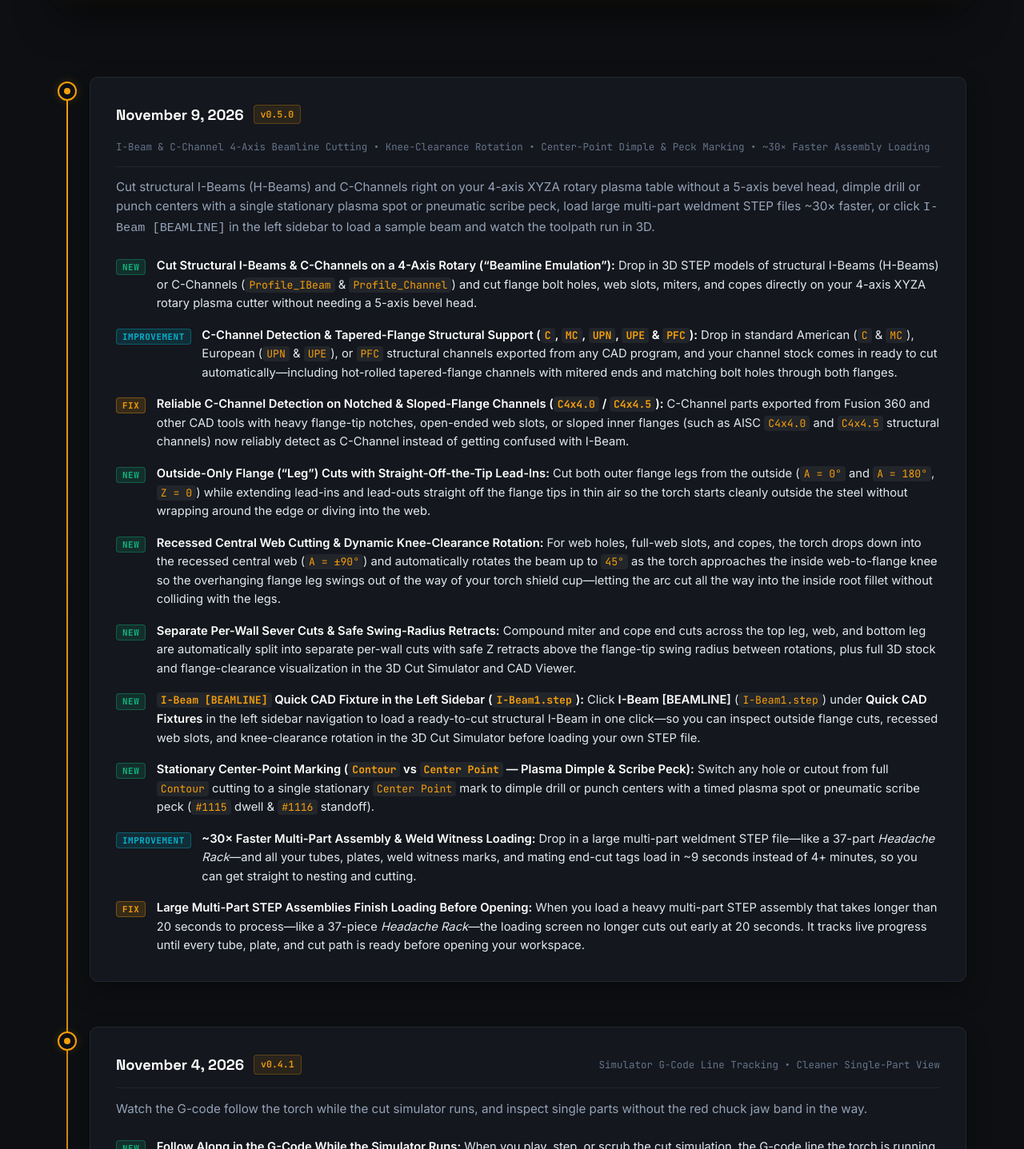
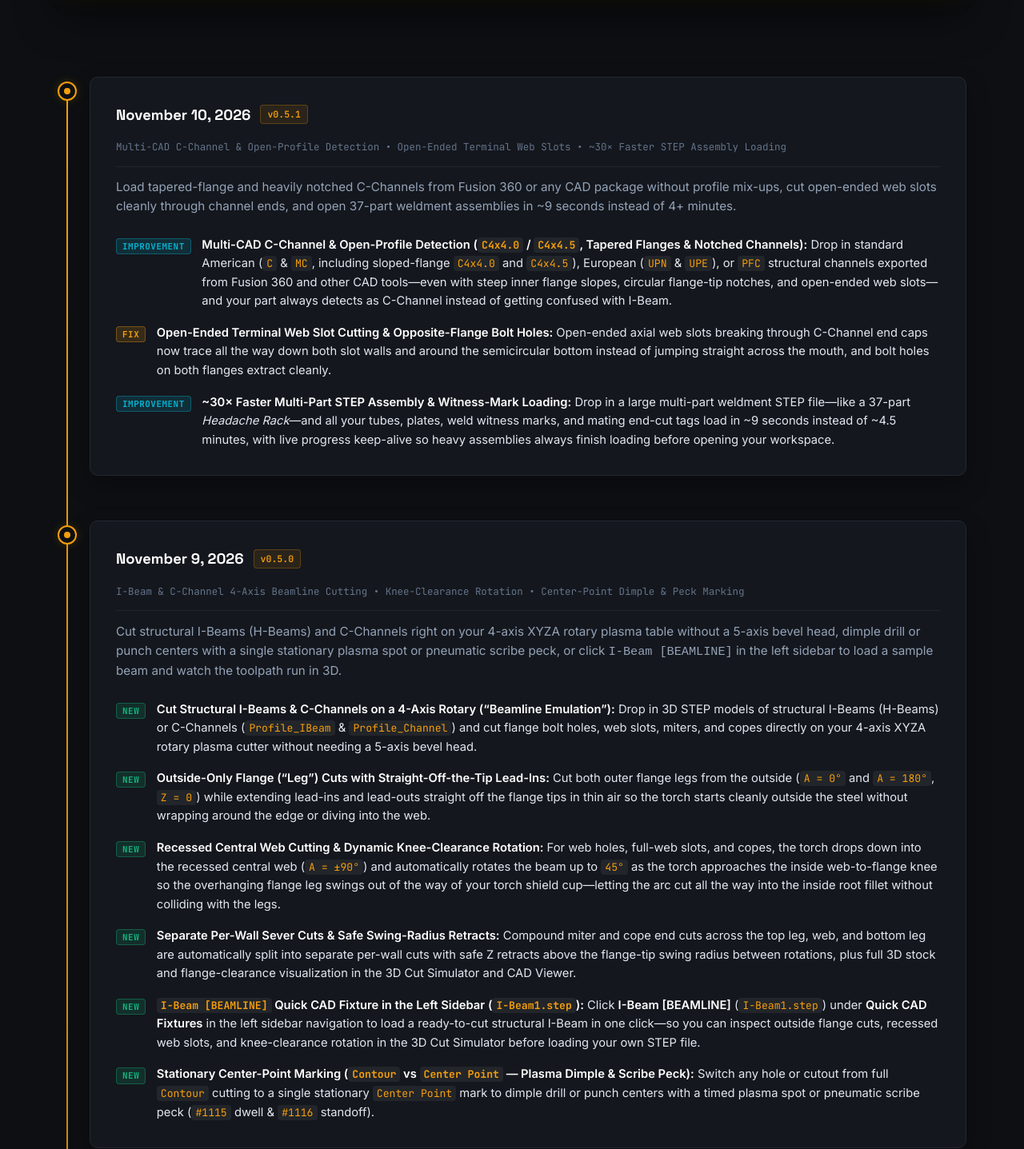
Before and after one commit to nicolai86/pipe-landing, a plain HTML site: page changelog.html in a window 1280 px wide. Shown: the part 1363-2800 px from the top of the page at 80% size. Drawn offline with Linux system fonts and the light colour scheme.

Commit message:
docs(release): v0.5.1 multi-CAD C-Channel detection, open-ended terminal web slots, and 30x assembly speedup

```diff
--- a/changelog.html
+++ b/changelog.html
@@ -758,7 +758,7 @@
     <nav>
       <a href="index.html" class="brand">
         <span>RotaryCAM</span>
-        <span class="brand-tag">v0.5.0-BETA</span>
+        <span class="brand-tag">v0.5.1-BETA</span>
       </a>
       <div class="nav-links">
         <a href="index.html">Overview</a>
@@ -963,6 +963,45 @@
     <div class="timeline-wrap">
 
       <!-- ================================================================
+           RELEASE: November 10, 2026 (v0.5.1)
+           ================================================================ -->
+      <article class="release-entry" id="v0.5.1">
+        <div class="release-marker"></div>
+        <div class="release-card">
+          <div class="release-meta">
+            <div class="release-date-wrap">
+              <span class="release-date">November 10, 2026</span>
+              <span class="release-version-pill">v0.5.1</span>
+            </div>
+            <span class="mono" style="font-size: 0.78rem; color: var(--text-dim);">Multi-CAD C-Channel &amp; Open-Profile Detection &bull; Open-Ended Terminal Web Slots &bull; ~30&times; Faster STEP Assembly Loading</span>
+          </div>
+          <p class="release-summary">
+            Load tapered-flange and heavily notched C-Channels from Fusion 360 or any CAD package without profile mix-ups, cut open-ended web slots cleanly through channel ends, and open 37-part weldment assemblies in ~9 seconds instead of 4+ minutes.
+          </p>
+          <ul class="change-list">
+            <li class="change-item">
+              <span class="badge-tag badge-improvement">IMPROVEMENT</span>
+              <div class="change-content">
+                <strong>Multi-CAD C-Channel &amp; Open-Profile Detection (<code>C4x4.0</code> / <code>C4x4.5</code>, Tapered Flanges &amp; Notched Channels):</strong> Drop in standard American (<code>C</code> &amp; <code>MC</code>, including sloped-flange <code>C4x4.0</code> and <code>C4x4.5</code>), European (<code>UPN</code> &amp; <code>UPE</code>), or <code>PFC</code> structural channels exported from Fusion 360 and other CAD tools&mdash;even with steep inner flange slopes, circular flange-tip notches, and open-ended web slots&mdash;and your part always detects as C-Channel instead of getting confused with I-Beam.
+              </div>
+            </li>
+            <li class="change-item">
+              <span class="badge-tag badge-fix">FIX</span>
+              <div class="change-content">
+                <strong>Open-Ended Terminal Web Slot Cutting &amp; Opposite-Flange Bolt Holes:</strong> Open-ended axial web slots breaking through C-Channel end caps now trace all the way down both slot walls and around the semicircular bottom instead of jumping straight across the mouth, and bolt holes on both flanges extract cleanly.
+              </div>
+            </li>
+            <li class="change-item">
+              <span class="badge-tag badge-improvement">IMPROVEMENT</span>
+              <div class="change-content">
+                <strong>~30&times; Faster Multi-Part STEP Assembly &amp; Witness-Mark Loading:</strong> Drop in a large multi-part weldment STEP file&mdash;like a 37-part <em>Headache Rack</em>&mdash;and all your tubes, plates, weld witness marks, and mating end-cut tags load in ~9 seconds instead of ~4.5 minutes, with live progress keep-alive so heavy assemblies always finish loading before opening your workspace.
+              </div>
+            </li>
+          </ul>
+        </div>
+      </article>
+
+      <!-- ================================================================
            RELEASE: November 9, 2026 (v0.5.0)
            ================================================================ -->
       <article class="release-entry" id="v0.5.0">
@@ -973,10 +1012,10 @@
               <span class="release-date">November 9, 2026</span>
               <span class="release-version-pill">v0.5.0</span>
             </div>
-            <span class="mono" style="font-size: 0.78rem; color: var(--text-dim);">I-Beam &amp; C-Channel 4-Axis Beamline Cutting &bull; Knee-Clearance Rotation &bull; Center-Point Dimple &amp; Peck Marking &bull; ~30&times; Faster Assembly Loading</span>
+            <span class="mono" style="font-size: 0.78rem; color: var(--text-dim);">I-Beam &amp; C-Channel 4-Axis Beamline Cutting &bull; Knee-Clearance Rotation &bull; Center-Point Dimple &amp; Peck Marking</span>
           </div>
           <p class="release-summary">
-            Cut structural I-Beams (H-Beams) and C-Channels right on your 4-axis XYZA rotary plasma table without a 5-axis bevel head, dimple drill or punch centers with a single stationary plasma spot or pneumatic scribe peck, load large multi-part weldment STEP files ~30&times; faster, or click <code>I-Beam [BEAMLINE]</code> in the left sidebar to load a sample beam and watch the toolpath run in 3D.
+            Cut structural I-Beams (H-Beams) and C-Channels right on your 4-axis XYZA rotary plasma table without a 5-axis bevel head, dimple drill or punch centers with a single stationary plasma spot or pneumatic scribe peck, or click <code>I-Beam [BEAMLINE]</code> in the left sidebar to load a sample beam and watch the toolpath run in 3D.
           </p>
           <ul class="change-list">
             <li class="change-item">
@@ -986,18 +1025,6 @@
               </div>
             </li>
             <li class="change-item">
-              <span class="badge-tag badge-improvement">IMPROVEMENT</span>
-              <div class="change-content">
-                <strong>C-Channel Detection &amp; Tapered-Flange Structural Support (<code>C</code>, <code>MC</code>, <code>UPN</code>, <code>UPE</code> &amp; <code>PFC</code>):</strong> Drop in standard American (<code>C</code> &amp; <code>MC</code>), European (<code>UPN</code> &amp; <code>UPE</code>), or <code>PFC</code> structural channels exported from any CAD program, and your channel stock comes in ready to cut automatically&mdash;including hot-rolled tapered-flange channels with mitered ends and matching bolt holes through both flanges.
-              </div>
-            </li>
-            <li class="change-item">
-              <span class="badge-tag badge-fix">FIX</span>
-              <div class="change-content">
-                <strong>Reliable C-Channel Detection on Notched &amp; Sloped-Flange Channels (<code>C4x4.0</code> / <code>C4x4.5</code>):</strong> C-Channel parts exported from Fusion 360 and other CAD tools with heavy flange-tip notches, open-ended web slots, or sloped inner flanges (such as AISC <code>C4x4.0</code> and <code>C4x4.5</code> structural channels) now reliably detect as C-Channel instead of getting confused with I-Beam.
-              </div>
-            </li>
-            <li class="change-item">
               <span class="badge-tag badge-new">NEW</span>
               <div class="change-content">
                 <strong>Outside-Only Flange (&ldquo;Leg&rdquo;) Cuts with Straight-Off-the-Tip Lead-Ins:</strong> Cut both outer flange legs from the outside (<code>A = 0&deg;</code> and <code>A = 180&deg;</code>, <code>Z = 0</code>) while extending lead-ins and lead-outs straight off the flange tips in thin air so the torch starts cleanly outside the steel without wrapping around the edge or diving into the web.
@@ -1025,18 +1052,6 @@
               <span class="badge-tag badge-new">NEW</span>
               <div class="change-content">
                 <strong>Stationary Center-Point Marking (<code>Contour</code> vs <code>Center Point</code> &mdash; Plasma Dimple &amp; Scribe Peck):</strong> Switch any hole or cutout from full <code>Contour</code> cutting to a single stationary <code>Center Point</code> mark to dimple drill or punch centers with a timed plasma spot or pneumatic scribe peck (<code>#1115</code> dwell &amp; <code>#1116</code> standoff).
-              </div>
-            </li>
-            <li class="change-item">
-              <span class="badge-tag badge-improvement">IMPROVEMENT</span>
-              <div class="change-content">
-                <strong>~30&times; Faster Multi-Part Assembly &amp; Weld Witness Loading:</strong> Drop in a large multi-part weldment STEP file&mdash;like a 37-part <em>Headache Rack</em>&mdash;and all your tubes, plates, weld witness marks, and mating end-cut tags load in ~9 seconds instead of 4+ minutes, so you can get straight to nesting and cutting.
-              </div>
-            </li>
-            <li class="change-item">
-              <span class="badge-tag badge-fix">FIX</span>
-              <div class="change-content">
-                <strong>Large Multi-Part STEP Assemblies Finish Loading Before Opening:</strong> When you load a heavy multi-part STEP assembly that takes longer than 20 seconds to process&mdash;like a 37-piece <em>Headache Rack</em>&mdash;the loading screen no longer cuts out early at 20 seconds. It tracks live progress until every tube, plate, and cut path is ready before opening your workspace.
               </div>
             </li>
           </ul>
@@ -1614,7 +1629,7 @@
 <script src="version.js"></script>
 <script>
   (function () {
-    var v = window.ROTARYCAM_VERSION_BETA || 'v0.5.0-BETA';
+    var v = window.ROTARYCAM_VERSION_BETA || 'v0.5.1-BETA';
     document.querySelectorAll('.brand-tag').forEach(function (el) { el.textContent = v; });
     var d = document.getElementById('disclaimer-version');
     if (d) { d.textContent = v; }
--- a/version.js
+++ b/version.js
@@ -1,3 +1,3 @@
 // Auto-generated by scripts/version.py. Do not edit by hand.
-window.ROTARYCAM_VERSION = "0.5.0";
-window.ROTARYCAM_VERSION_BETA = "v0.5.0-BETA";
+window.ROTARYCAM_VERSION = "0.5.1";
+window.ROTARYCAM_VERSION_BETA = "v0.5.1-BETA";
```
Also changed, not shown: build-guide.html (+2 -2 lines), docs/ai-autodetection.html (+1 -1 lines), docs/bending.html (+1 -1 lines), docs/changelog.html (+18 -9 lines), docs/cut-charts-and-features.html (+1 -1 lines), docs/cut-path-configuration.html (+1 -1 lines), docs/index.html (+1 -1 lines), docs/machine-configuration.html (+1 -1 lines), docs/mcp-offline-workflows.html (+2 -2 lines), docs/nesting.html (+1 -1 lines), docs/simcnc-motion-sync.html (+1 -1 lines), index.html (+3 -3 lines), 1 other file.
